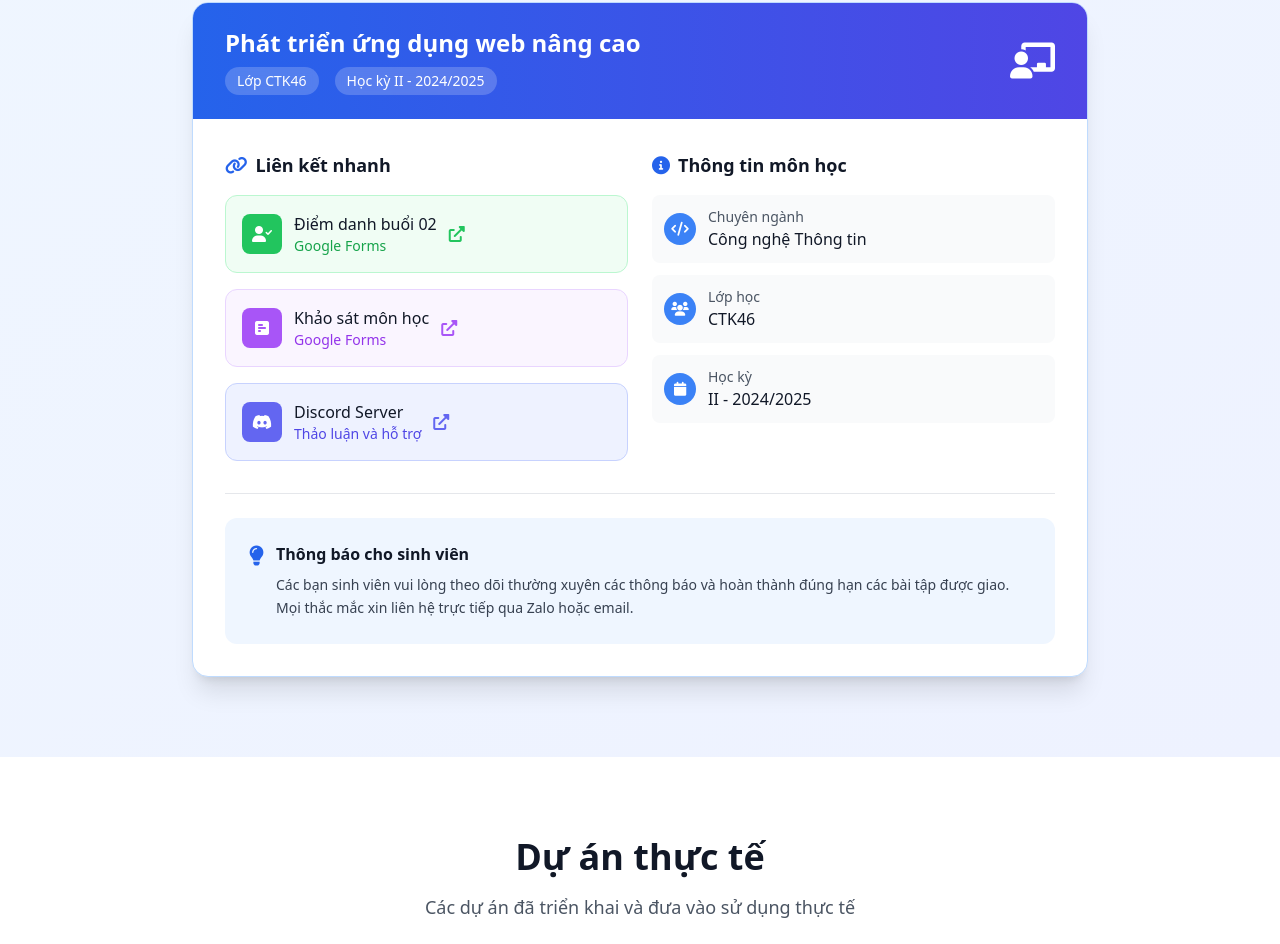
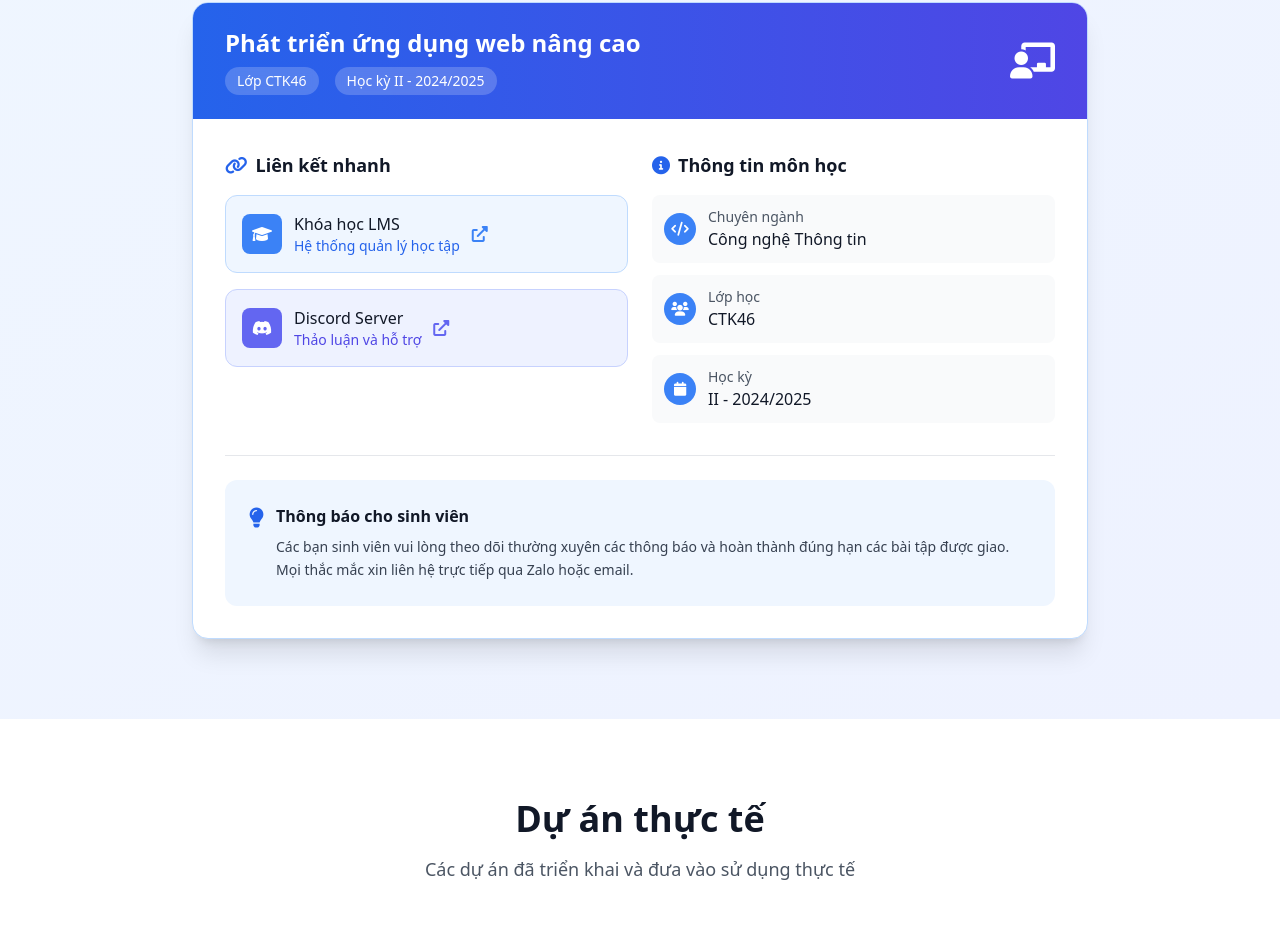
Before and after one commit to DalatCoder/personal-site, a website: page index.html in a window 1280 px wide. Shown: the part 2680-3624 px from the top of the page. Drawn offline with nearby package versions, Linux system fonts and the light colour scheme; no server answers.

Commit message:
update teaching section with new course link and styling adjustments

```diff
--- a/index.html
+++ b/index.html
@@ -648,33 +648,18 @@
                     </h5>
 
                     <a
-                      href="https://docs.google.com/forms/d/e/1FAIpQLSeYo5UTrzaKhEctK-7bLr9cp14jvxtK4M6VqyCVtve21w661A/viewform?usp=sharing&ouid=115832526380531114452"
+                      href="https://lms.dlu.edu.vn/course/view.php?id=12240"
                       target="_blank"
-                      class="flex items-center space-x-3 p-4 bg-green-50 dark:bg-green-900/20 rounded-xl border border-green-200 dark:border-green-800 hover:bg-green-100 dark:hover:bg-green-900/30 transition-all duration-300 group"
+                      class="flex items-center space-x-3 p-4 bg-blue-50 dark:bg-blue-900/20 rounded-xl border border-blue-200 dark:border-blue-800 hover:bg-blue-100 dark:hover:bg-blue-900/30 transition-all duration-300 group"
                     >
-                      <div class="w-10 h-10 bg-green-500 dark:bg-green-600 rounded-lg flex items-center justify-center text-white group-hover:scale-110 transition-transform">
-                        <i class="fas fa-user-check"></i>
+                      <div class="w-10 h-10 bg-blue-500 dark:bg-blue-600 rounded-lg flex items-center justify-center text-white group-hover:scale-110 transition-transform">
+                        <i class="fas fa-graduation-cap"></i>
                       </div>
                       <div>
-                        <div class="font-medium text-gray-900 dark:text-white">Điểm danh buổi 02</div>
-                        <div class="text-sm text-green-600 dark:text-green-400">Google Forms</div>
+                        <div class="font-medium text-gray-900 dark:text-white">Khóa học LMS</div>
+                        <div class="text-sm text-blue-600 dark:text-blue-400">Hệ thống quản lý học tập</div>
                       </div>
-                      <i class="fas fa-external-link-alt text-green-500 dark:text-green-400 ml-auto group-hover:translate-x-1 transition-transform"></i>
-                    </a>
-
-                    <a
-                      href="https://forms.gle/q6kR1etFKuc5bS9e9"
-                      target="_blank"
-                      class="flex items-center space-x-3 p-4 bg-purple-50 dark:bg-purple-900/20 rounded-xl border border-purple-200 dark:border-purple-800 hover:bg-purple-100 dark:hover:bg-purple-900/30 transition-all duration-300 group"
-                    >
-                      <div class="w-10 h-10 bg-purple-500 dark:bg-purple-600 rounded-lg flex items-center justify-center text-white group-hover:scale-110 transition-transform">
-                        <i class="fas fa-poll-h"></i>
-                      </div>
-                      <div>
-                        <div class="font-medium text-gray-900 dark:text-white">Khảo sát môn học</div>
-                        <div class="text-sm text-purple-600 dark:text-purple-400">Google Forms</div>
-                      </div>
-                      <i class="fas fa-external-link-alt text-purple-500 dark:text-purple-400 ml-auto group-hover:translate-x-1 transition-transform"></i>
+                      <i class="fas fa-external-link-alt text-blue-500 dark:text-blue-400 ml-auto group-hover:translate-x-1 transition-transform"></i>
                     </a>
 
                     <a
```
